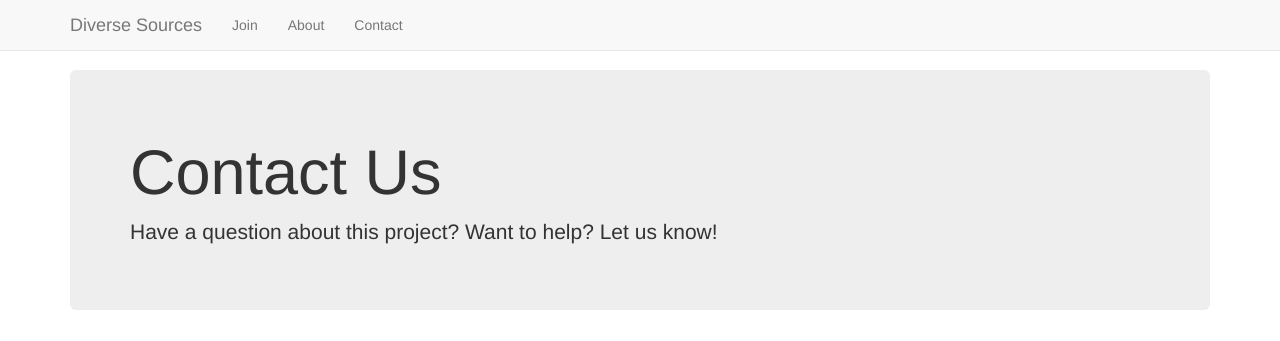
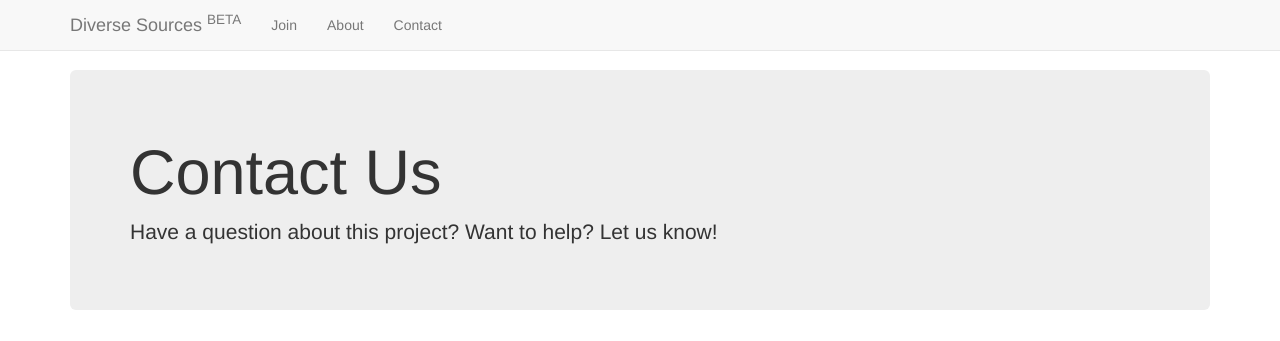
Before and after one commit to greglinch/sourcelist, a Django app: page /contact in a window 1280 px wide. Shown: the top 341 px of the page. Run offline with Django 3.2, Linux system fonts and the light colour scheme; some libraries are stand-ins or nearby versions.

Commit message:
add superscript label for site name to indicate beta

```diff
--- a/templates/navbar.html
+++ b/templates/navbar.html
@@ -8,7 +8,7 @@
         <span class="icon-bar"></span>
         <span class="icon-bar"></span>
       </button>
-      <a class="navbar-brand" href="/">Diverse Sources<!-- {{ site_name }} --></a>
+      <a class="navbar-brand" href="/">Diverse Sources <sup>BETA</sup><!-- {{ site_name }} --></a>
     </div>
     <div id="navbar" class="navbar-collapse collapse">
       <ul class="nav navbar-nav">
```
